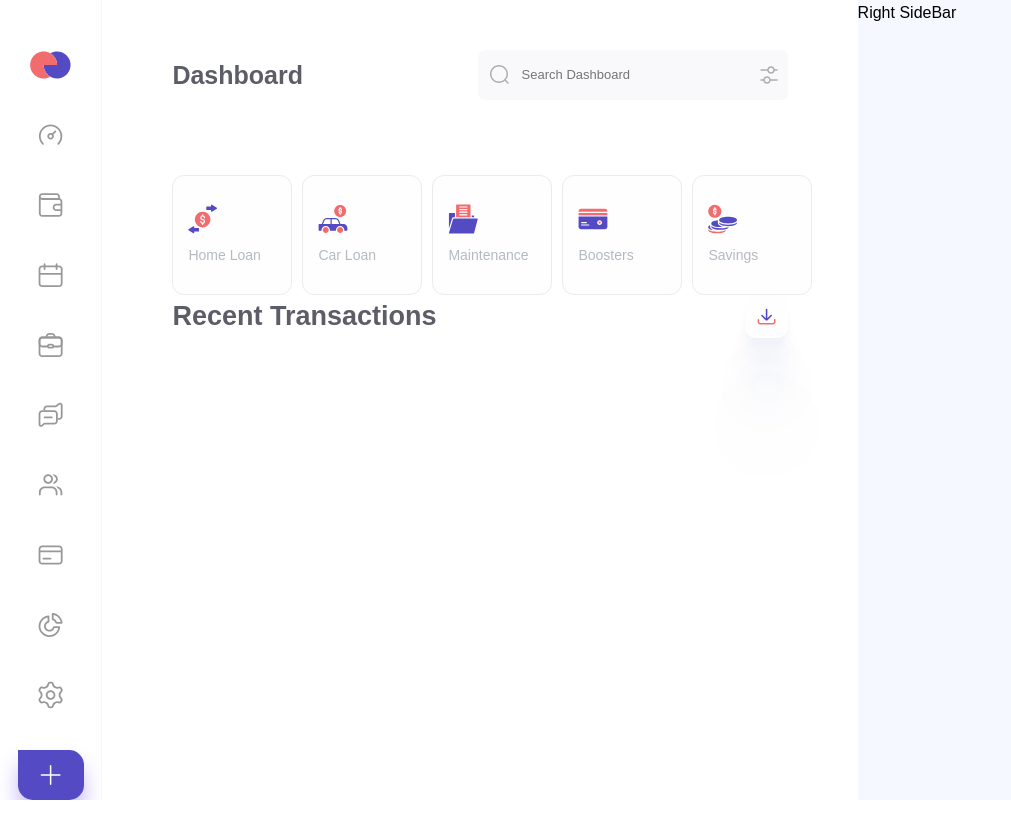
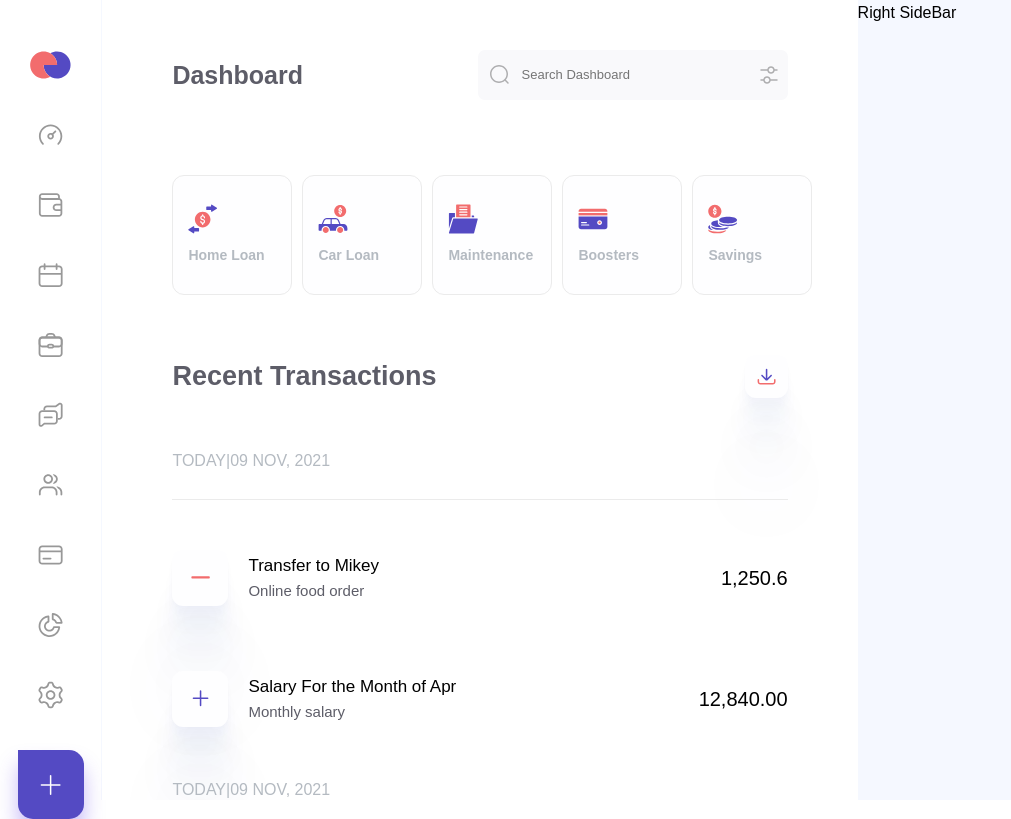
Before and after one commit to Speckope/finance-dashboard, a React (Create React App) app: page / in a window 1280 px wide. Shown: the whole page, without its empty margins (0-1011 px from the left). Built offline with nearby package versions, Linux system fonts and the light colour scheme; a web font is replaced by a local one.

Commit message:
resized large button to not make it shrink, added TransactionList to render, changed cards font weight

```diff
--- a/src/components/CardsList.tsx
+++ b/src/components/CardsList.tsx
@@ -15,35 +15,35 @@ const CardsList: React.FC<CardsListProps> = ({}) => {
     <Wrapper>
       <Card>
         <HomeLoanSVG />
-        <Text color='fontColorSecondary' size='1.4rem'>
+        <Text color='fontColorSecondary' size='1.4rem' fontWeight='bold'>
           <h3>Home Loan</h3>
         </Text>
       </Card>
 
       <Card>
         <CarLoanSVG />
-        <Text color='fontColorSecondary' size='1.4rem'>
+        <Text color='fontColorSecondary' size='1.4rem' fontWeight='bold'>
           <h3>Car Loan</h3>
         </Text>
       </Card>
 
       <Card>
         <MaintenanceSVG />
-        <Text color='fontColorSecondary' size='1.4rem'>
+        <Text color='fontColorSecondary' size='1.4rem' fontWeight='bold'>
           <h3>Maintenance</h3>
         </Text>
       </Card>
 
       <Card>
         <BoostersSVG />
-        <Text color='fontColorSecondary' size='1.4rem'>
+        <Text color='fontColorSecondary' size='1.4rem' fontWeight='bold'>
           <h3>Boosters</h3>
         </Text>
       </Card>
 
       <Card>
         <SavingsSVG />
-        <Text color='fontColorSecondary' size='1.4rem'>
+        <Text color='fontColorSecondary' size='1.4rem' fontWeight='bold'>
           <h3>Savings</h3>
         </Text>
       </Card>
@@ -57,7 +57,11 @@ const Wrapper = styled.div`
   display: flex;
   align-self: center;
   gap: 1rem;
+  /* flex-wrap: wrap; */
+
   justify-content: space-between;
+
+  padding-bottom: 6rem;
 
   width: 100%;
   max-width: 80rem;
--- a/src/components/LargeButton.tsx
+++ b/src/components/LargeButton.tsx
@@ -22,7 +22,7 @@ const StyledLargeButton = styled(motion.button)`
     cursor: pointer;
   }
 
-  height: 6.9rem;
+  min-height: 6.9rem;
   width: 6.6rem;
   border-radius: 0rem 1.5rem 1.5rem 1.5rem;
 
--- a/src/components/RecentTransactions.tsx
+++ b/src/components/RecentTransactions.tsx
@@ -3,6 +3,7 @@ import styled from 'styled-components';
 import Text from './Text';
 import { ReactComponent as DownloadSVG } from '../assets/contents/download-icon.svg';
 import SmallButton from './SmallButton';
+import TransactionList from './TransactionList';
 
 interface RecentTransactionsProps {}
 
@@ -17,6 +18,7 @@ const RecentTransactions: React.FC<RecentTransactionsProps> = ({}) => {
           <DownloadSVG />
         </SmallButton>
       </TopAreaWrapper>
+      <TransactionList />
     </Wrapper>
   );
 };
@@ -28,4 +30,5 @@ const Wrapper = styled.div``;
 const TopAreaWrapper = styled.div`
   display: flex;
   justify-content: space-between;
+  padding-bottom: 5rem;
 `;
```
